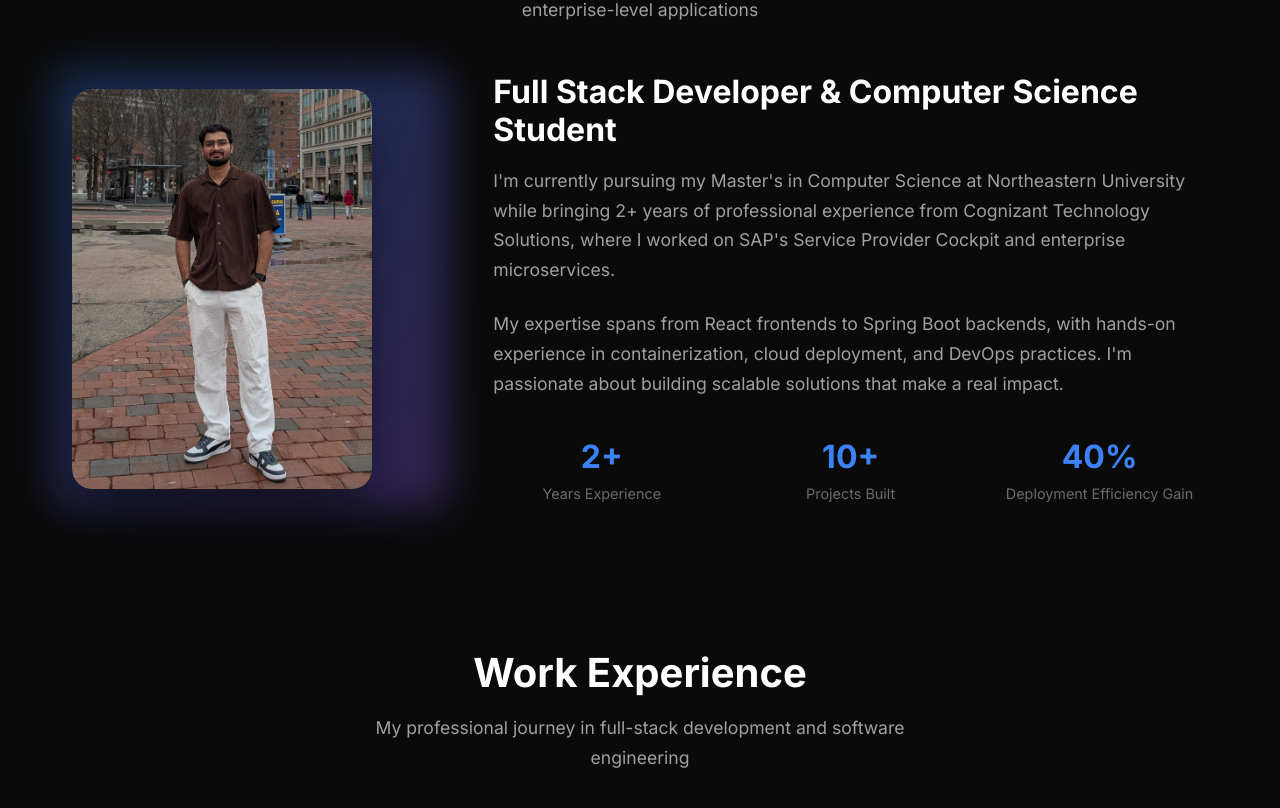
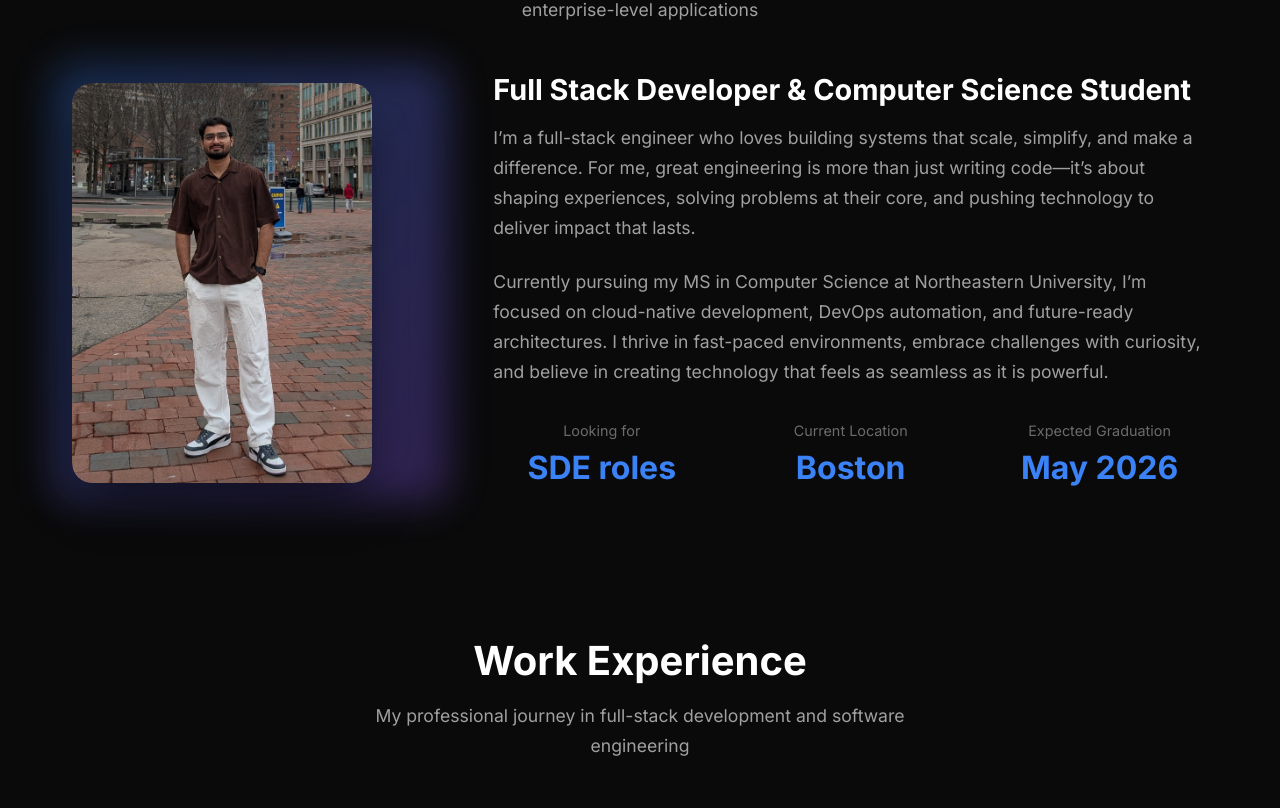
Before and after one commit to Raghav242/Raghavendra-Portfolio, a React (Create React App) app: page / in a window 1280 px wide. Shown: the part 979-1787 px from the top of the page. Built offline with nearby package versions, Linux system fonts and the light colour scheme.

Commit message:
Updated about section

```diff
--- a/src/components/sections/About.js
+++ b/src/components/sections/About.js
@@ -8,9 +8,10 @@ const About = () => {
   });
 
   const stats = [
-    { number: '2+', label: 'Years Experience' },
-    { number: '10+', label: 'Projects Built' },
-    { number: '40%', label: 'Deployment Efficiency Gain' }
+    { number: 'SDE roles', label: 'Looking for' },
+    { number: 'Boston', label: 'Current Location' },
+    { number: 'May 2026', label: 'Expected Graduation' }
+
   ];
 
   return (
@@ -62,14 +63,15 @@ const About = () => {
           <div className={`about-content fade-in ${inView ? 'visible' : ''}`}>
             <h3>Full Stack Developer & Computer Science Student</h3>
             <p>
-              I'm currently pursuing my Master's in Computer Science at Northeastern University while bringing
-              2+ years of professional experience from Cognizant Technology Solutions, where I worked on
-              SAP's Service Provider Cockpit and enterprise microservices.
+              I’m a full-stack engineer who loves building systems that scale,
+              simplify, and make a difference. For me, great engineering is more than just writing code—it’s
+              about shaping experiences, solving problems at their core, and pushing technology to deliver impact that lasts.
             </p>
             <p>
-              My expertise spans from React frontends to Spring Boot backends, with hands-on experience in
-              containerization, cloud deployment, and DevOps practices. I'm passionate about building
-              scalable solutions that make a real impact.
+              Currently pursuing my MS in Computer Science at Northeastern University,
+              I’m focused on cloud-native development, DevOps automation, and future-ready architectures.
+              I thrive in fast-paced environments, embrace challenges with curiosity, and believe in creating
+              technology that feels as seamless as it is powerful.
             </p>
 
             <div className="about-stats">
@@ -79,8 +81,8 @@ const About = () => {
                   className={`stat fade-in ${inView ? 'visible' : ''}`}
                   style={{ transitionDelay: `${0.8 + (index * 0.1)}s` }}
                 >
+                  <div className="stat-label">{stat.label}</div>
                   <div className="stat-number">{stat.number}</div>
-                  <div className="stat-label">{stat.label}</div>
                 </div>
               ))}
             </div>
@@ -121,7 +123,7 @@ const About = () => {
         }
 
         .about-content h3 {
-          font-size: 2rem;
+          font-size: 1.8rem;
           margin-bottom: 1rem;
         }
 
```
